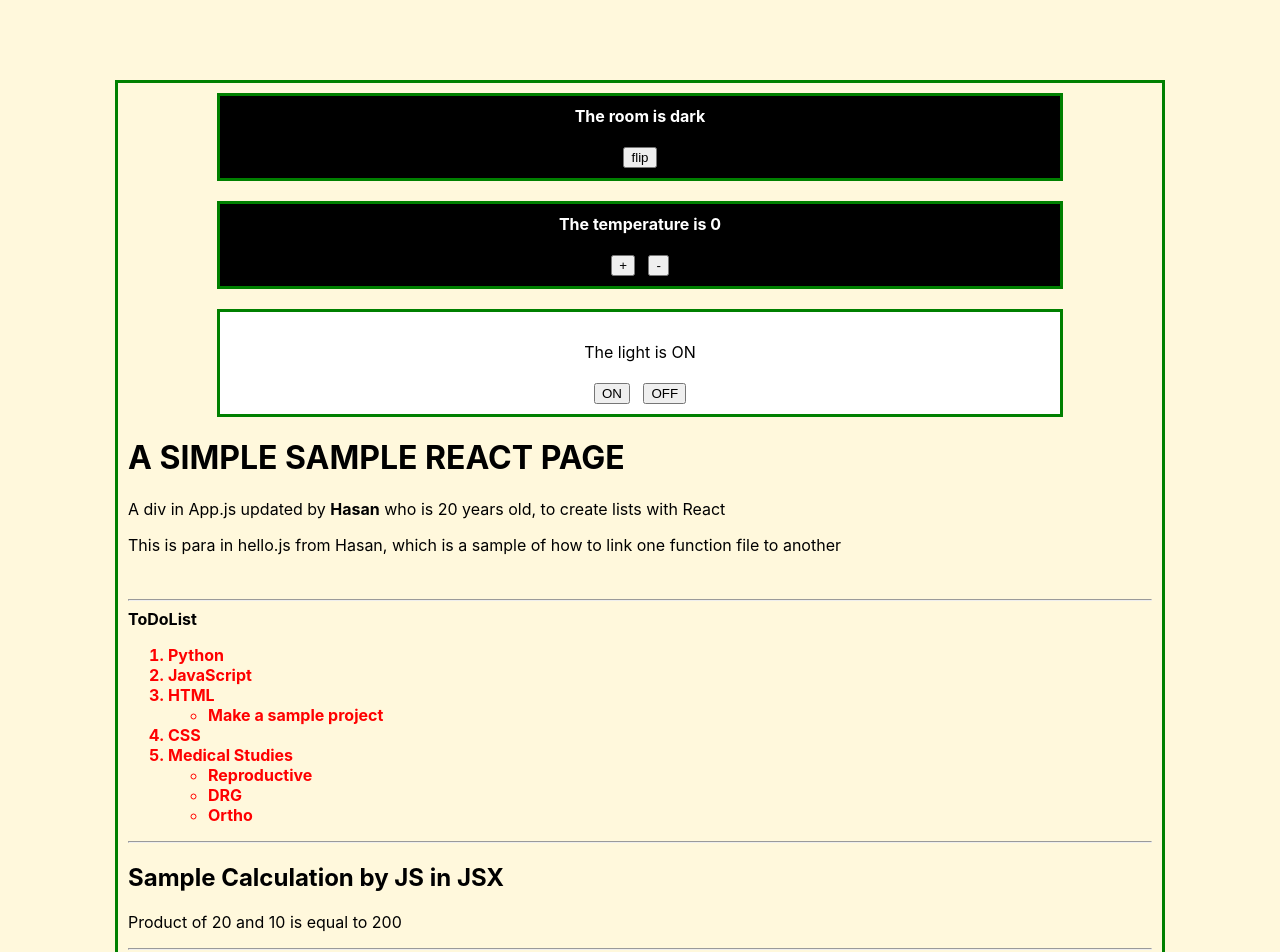
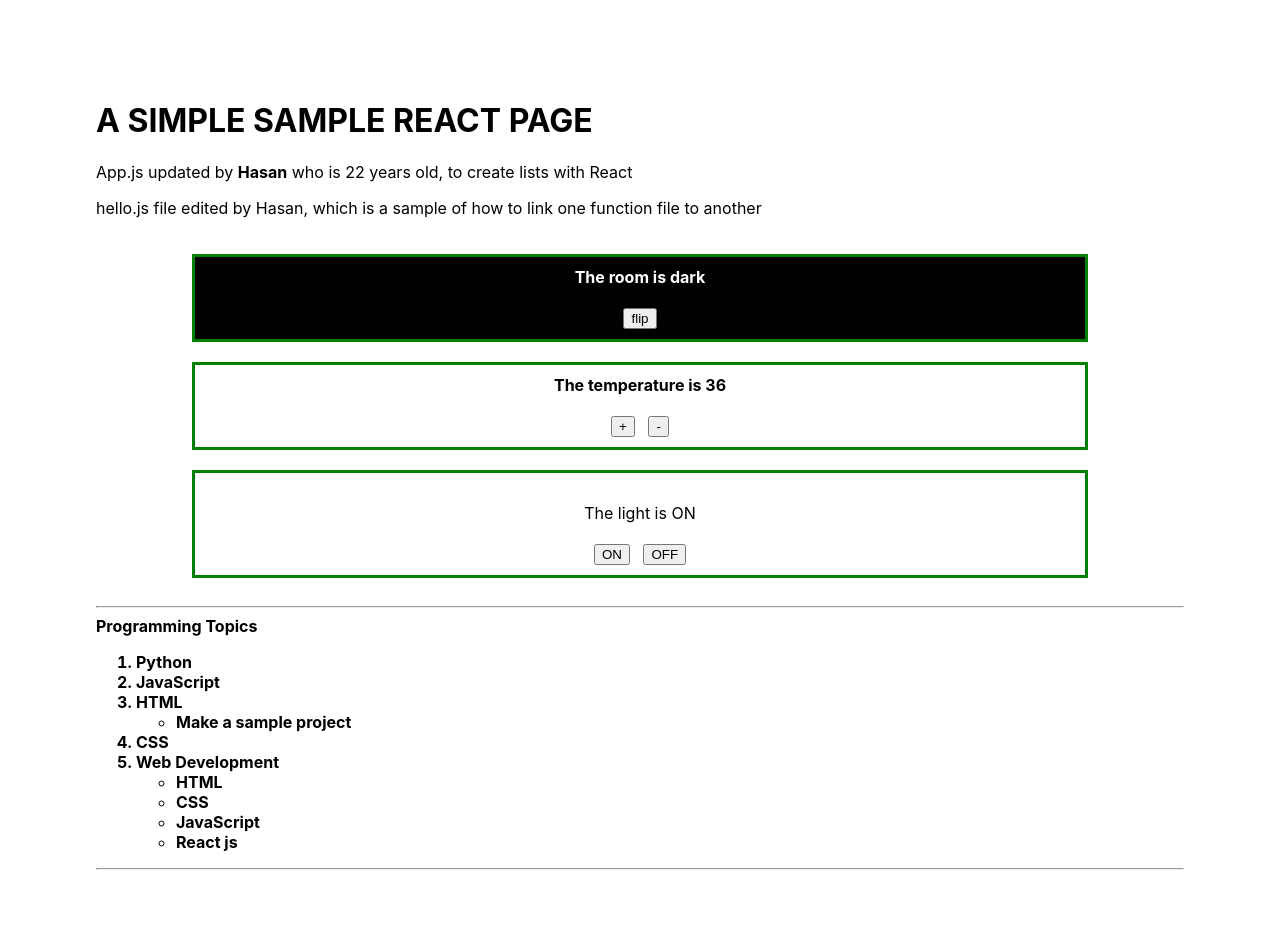
Before and after one commit to yad22/my-app, a React (Create React App) app: page / in a window 1280 px wide. Shown: the top 952 px of the page. After the commit the page ends 878 px from the top, so only its background shows below. Built offline with nearby package versions, Linux system fonts and the light colour scheme.

Commit message:
some changes

```diff
--- a/src/App.js
+++ b/src/App.js
@@ -3,25 +3,22 @@ import './App.css';
 
 import Hello from "./hello";
 import "./practice_css.css";
-import Hi from "./practice_sample_hi";
-
-import "./lit.css";
-
-
-
 
 
 function App({name, age, developer}) {
   return <div className="whole">
-            <div>
-              <Room></Room>
-            </div>
+
             <h1>A SIMPLE SAMPLE REACT PAGE</h1>
-            A div in App.js updated by <strong>{name}</strong> who is {age - 2} years old, to create lists with React
+            App.js updated by <strong>{name}</strong> who is {age} years old, to create lists with React
+
             <br/>
+
             <Hello xName={name}></Hello>
+            <br/>
+            <Room></Room>
+
             <br/> <hr/>
-            <b>ToDoList</b>
+            <b>Programming Topics</b>
             <ol>
               <li id="bold">Python</li>
               <li id="bold">JavaScript</li>
@@ -31,19 +28,17 @@ function App({name, age, developer}) {
                 </ul>
               </li>
               <li id="bold">CSS</li>
-              <li id="bold">Medical Studies
+              <li id="bold">
+                Web Development
                 <ul>
-                  <li>Reproductive</li>
-                  <li>DRG</li>
-                  <li>Ortho</li>
+                  <li>HTML</li>
+                  <li>CSS</li>
+                  <li>JavaScript</li>
+                  <li>React js</li>
                 </ul>
               </li>
             </ol>
             <hr/>
-            <h2>Sample Calculation by JS in JSX</h2>
-            <p> Product of 20 and 10 is equal to {20*10} </p>
-            <hr/>
-            <Hi nameY={name}></Hi>
           </div>
 }
 
@@ -53,7 +48,7 @@ function Room() {
     const [isLit, setLit] = React.useState(false);
     const brightness = isLit ? "lit": "dark";
 
-    let [incTemp, setTemp] = React.useState(0);
+    let [incTemp, setTemp] = React.useState(36);
 
     let [isOn, setState] = React.useState(true);
 
--- a/src/hello.js
+++ b/src/hello.js
@@ -3,7 +3,7 @@ import React from 'react';
 
 function Hello({xName}) {
   return <p className="myname">
-      This is para in hello.js from {xName}, which is a sample of how to link one function file to another
+      hello.js file edited by {xName}, which is a sample of how to link one function file to another
   </p>
 }
 
--- a/src/lit.css
+++ /dev/null
@@ -1,19 +0,0 @@
-.room {
-    height: 100%;
-    margin: auto;
-    width: 80%;
-    border: 3px solid green;
-    padding: 10px;
-    text-align: center;
-
-}
-
-.lit {
-    background-color: white;
-    color: black;
-}
-
-.dark {
-    background-color: black;
-    color: white;
-}
--- a/src/practice_css.css
+++ b/src/practice_css.css
@@ -1,15 +1,30 @@
 #bold {
-    color: red;
     font-weight: bold;
 }
 
-body {
-  background-color: cornsilk;
+
+.whole {
+  height: 100%;
+  margin: auto;
+  width: 85%;
 }
 
-div.whole {
+.room {
+  height: 100%;
   margin: auto;
   width: 80%;
   border: 3px solid green;
   padding: 10px;
+  text-align: center;
+
 }
+
+.lit {
+  background-color: white;
+  color: black;
+}
+
+.dark {
+  background-color: black;
+  color: white;
+}
--- a/src/practice_sample_hi.js
+++ /dev/null
@@ -1,5 +0,0 @@
-import React from "react";
-
-
-const Hi = ({nameY}) => <div><b>This is the end of the page written by {nameY}</b> using => function </div>
-export default Hi;
```
